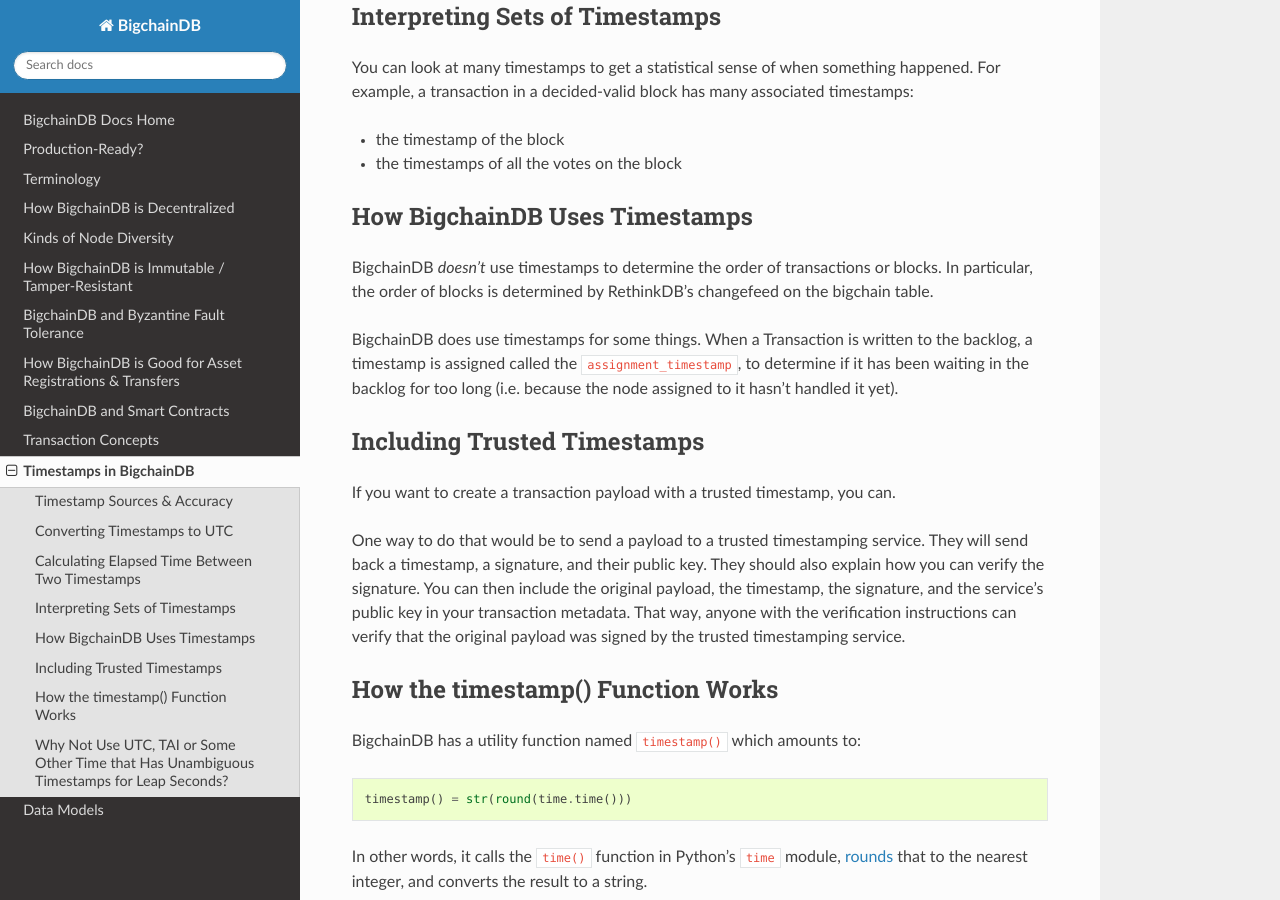
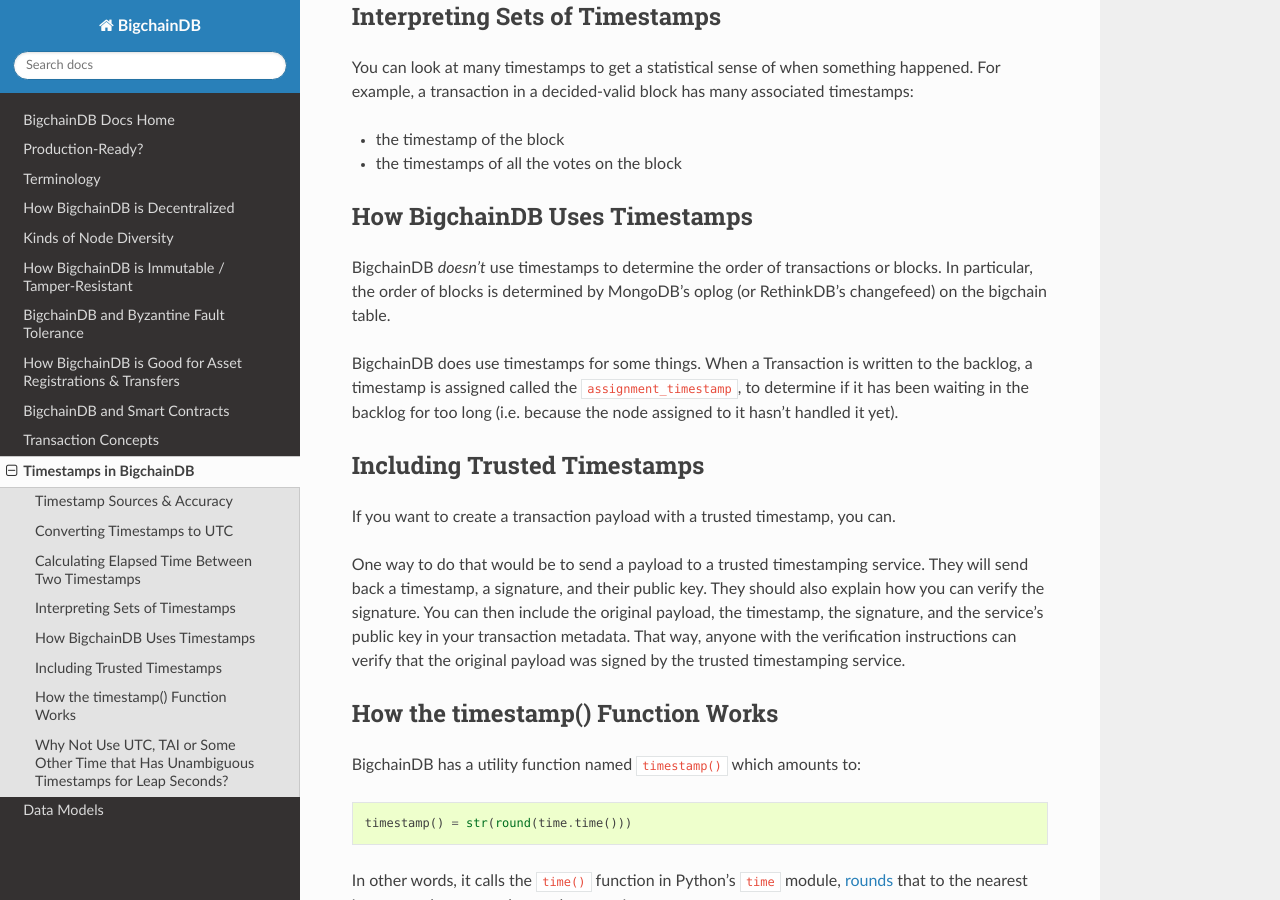
Before and after one commit to bigchaindb/bigchaindb, a Sphinx documentation site: the page built from docs/root/source/timestamps.md, in a window 1280 px wide and 900 px high, scrolled down 1313 px. Built offline with Sphinx 7.4.7 and the Read the Docs theme 2.0.0, drawn with Linux system fonts in a browser that asks for light colours.

Commit message:
Added how block order comes from MongoDB

```diff
--- a/docs/root/source/timestamps.md
+++ b/docs/root/source/timestamps.md
@@ -44,7 +44,7 @@
 
 ## How BigchainDB Uses Timestamps
 
-BigchainDB _doesn't_ use timestamps to determine the order of transactions or blocks. In particular, the order of blocks is determined by RethinkDB's changefeed on the bigchain table.
+BigchainDB _doesn't_ use timestamps to determine the order of transactions or blocks. In particular, the order of blocks is determined by MongoDB's oplog (or RethinkDB's changefeed) on the bigchain table.
 
 BigchainDB does use timestamps for some things. When a Transaction is written to the backlog, a timestamp is assigned called the `assignment_timestamp`, to determine if it has been waiting in the backlog for too long (i.e. because the node assigned to it hasn't handled it yet).
 
```
